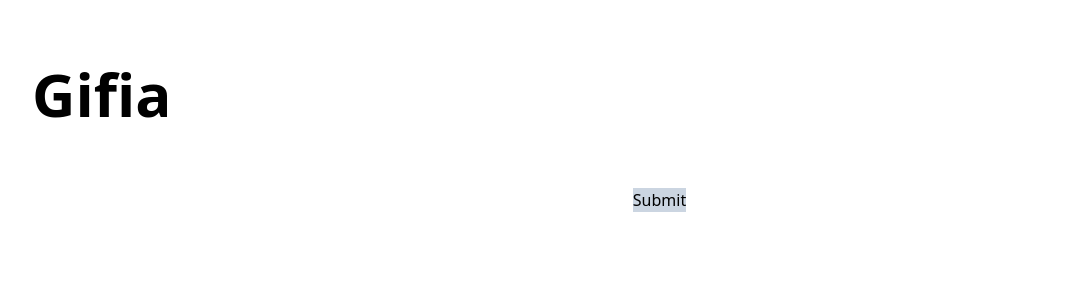
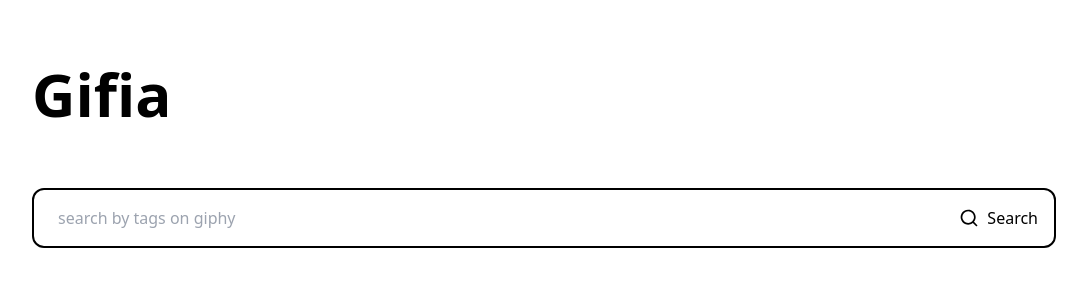
Before and after one commit to j1yl/gifia, a Next.js app: page / in a window 1280 px wide. Shown: the top 300 px of the page, without its empty margins (96-1183 px from the left). Built offline with nearby package versions, Linux system fonts and the light colour scheme.

Commit message:
Basic search bar

```diff
--- a/components/Search.tsx
+++ b/components/Search.tsx
@@ -3,9 +3,28 @@ import React from "react";
 const Search = () => {
   return (
     <>
-      <div className="bg-slate-300 mx-auto items-center w-max">
-        <input type="text" name="search" />
-        <input type="submit" name="search" />
+      <div className="px-4 md:px-16 max-w-6xl mx-auto">
+        <div className="mx-auto items-center flex gap-5 px-4 py-2 border-2 border-black rounded-xl">
+          <input
+            type="text"
+            name="search"
+            placeholder="search by tags on giphy"
+            className="w-full p-2"
+          />
+          <button className="flex justify-between gap-2 items-center">
+            <svg
+              xmlns="http://www.w3.org/2000/svg"
+              viewBox="0 0 24 24"
+              className="w-5 h-5"
+            >
+              <path
+                fill="#000000"
+                d="M21.71,20.29,18,16.61A9,9,0,1,0,16.61,18l3.68,3.68a1,1,0,0,0,1.42,0A1,1,0,0,0,21.71,20.29ZM11,18a7,7,0,1,1,7-7A7,7,0,0,1,11,18Z"
+              />
+            </svg>
+            <p>Search</p>
+          </button>
+        </div>
       </div>
     </>
   );
```
Also changed, not shown: public/search.svg (added).
